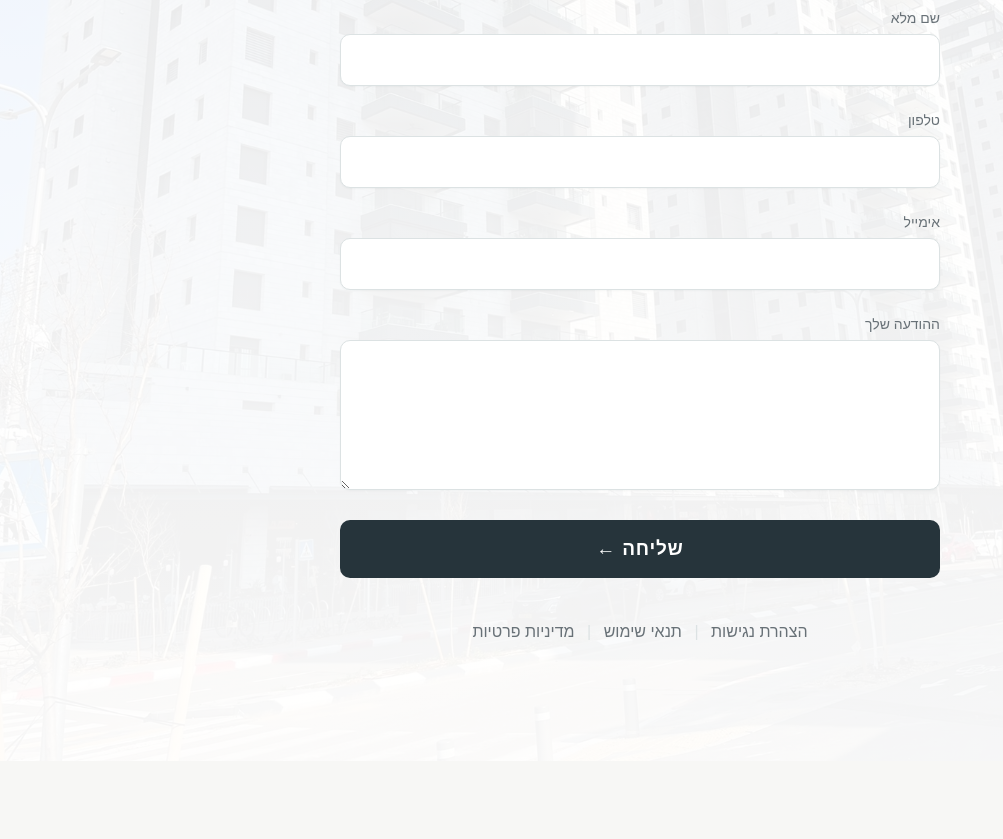
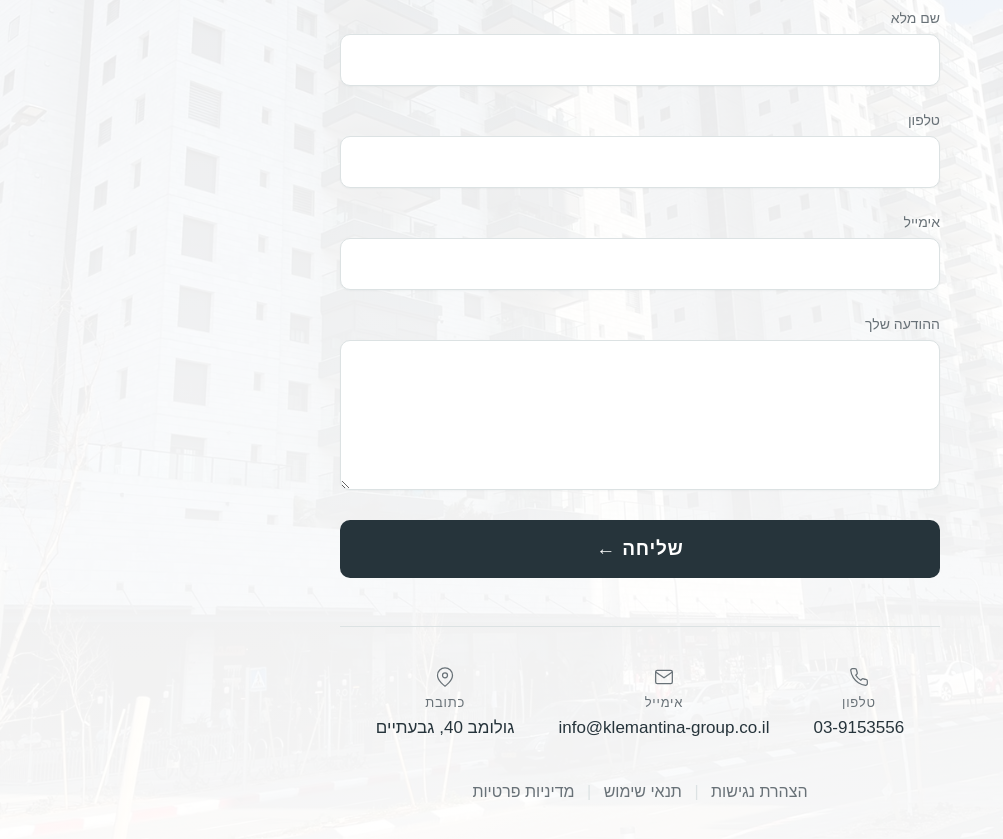
Before and after one commit to Rippleaitech/klem-website, a plain HTML site: page index.html in a window 1280 px wide. Shown: the part 3310-4149 px from the top of the page, without its empty margins (0-1003 px from the left). Before the commit the page ends 4071 px from the top, so only its background shows below. Drawn offline with Linux system fonts and the light colour scheme.

Commit message:
update website

```diff
--- a/index.html
+++ b/index.html
@@ -229,6 +229,36 @@
 
         </form>
 
+        <div class="contact-details">
+
+            <div class="contact-detail">
+                <svg class="contact-detail-icon" viewBox="0 0 24 24" aria-hidden="true">
+                    <path d="M22 16.92v3a2 2 0 0 1-2.18 2 19.79 19.79 0 0 1-8.63-3.07 19.5 19.5 0 0 1-6-6 19.79 19.79 0 0 1-3.07-8.67A2 2 0 0 1 4.11 2h3a2 2 0 0 1 2 1.72 12.84 12.84 0 0 0 .7 2.81 2 2 0 0 1-.45 2.11L8.09 9.91a16 16 0 0 0 6 6l1.27-1.27a2 2 0 0 1 2.11-.45 12.84 12.84 0 0 0 2.81.7A2 2 0 0 1 22 16.92z"/>
+                </svg>
+                <span class="contact-detail-label">טלפון</span>
+                <a class="contact-detail-value" href="tel:+97239153556">03-9153556</a>
+            </div>
+
+            <div class="contact-detail">
+                <svg class="contact-detail-icon" viewBox="0 0 24 24" aria-hidden="true">
+                    <path d="M4 4h16a2 2 0 0 1 2 2v12a2 2 0 0 1-2 2H4a2 2 0 0 1-2-2V6a2 2 0 0 1 2-2z"/>
+                    <polyline points="22 6 12 13 2 6"/>
+                </svg>
+                <span class="contact-detail-label">אימייל</span>
+                <a class="contact-detail-value" href="mailto:info@klemantina-group.co.il">info@klemantina-group.co.il</a>
+            </div>
+
+            <div class="contact-detail">
+                <svg class="contact-detail-icon" viewBox="0 0 24 24" aria-hidden="true">
+                    <path d="M21 10c0 7-9 13-9 13s-9-6-9-13a9 9 0 0 1 18 0z"/>
+                    <circle cx="12" cy="10" r="3"/>
+                </svg>
+                <span class="contact-detail-label">כתובת</span>
+                <span class="contact-detail-value">גולומב 40, גבעתיים</span>
+            </div>
+
+        </div>
+
         <div class="footer-links">
             <a href="#">הצהרת נגישות</a>
             <span>|</span>
--- a/style.css
+++ b/style.css
@@ -875,6 +875,59 @@ header {
     background: #162025;
 }
 
+/* CONTACT DETAILS
+   Separated by a hairline rather than a box. Stacked and centred by default;
+   becomes a single row on desktop, where the container is wide enough. */
+.contact-details {
+    margin-top: 48px;
+    padding-top: 40px;
+    border-top: 1px solid #DCE2E3;
+
+    display: flex;
+    flex-direction: column;
+    align-items: center;
+    gap: 34px;
+}
+
+.contact-detail {
+    display: flex;
+    flex-direction: column;
+    align-items: center;
+    gap: 8px;
+}
+
+.contact-detail-icon {
+    width: 20px;
+    height: 20px;
+    fill: none;
+    stroke: #687177;
+    stroke-width: 1.5;
+    stroke-linecap: round;
+    stroke-linejoin: round;
+}
+
+.contact-detail-label {
+    font-size: 13px;
+    color: #687177;
+    letter-spacing: 0.06em;
+}
+
+.contact-detail-value {
+    font-size: 17px;
+    color: #26343B;
+    text-decoration: none;
+}
+
+/* Phone and email are the two links; ltr keeps the digits and the address
+   from being reordered by the surrounding RTL context. */
+a.contact-detail-value {
+    direction: ltr;
+}
+
+a.contact-detail-value:hover {
+    text-decoration: underline;
+}
+
 /* Tablet */
 
 @media (min-width: 481px) {
@@ -910,6 +963,16 @@ header {
     .contact-tagline {
         font-size: 16px;
         margin-bottom: 64px;
+    }
+
+    /* The three details total ~427px, so they fit the 600px container in a
+       row. flex-wrap is a safety net if a fallback font runs wider. */
+    .contact-details {
+        flex-direction: row;
+        flex-wrap: wrap;
+        justify-content: center;
+        align-items: flex-start;
+        gap: 44px;
     }
 }
 
```
